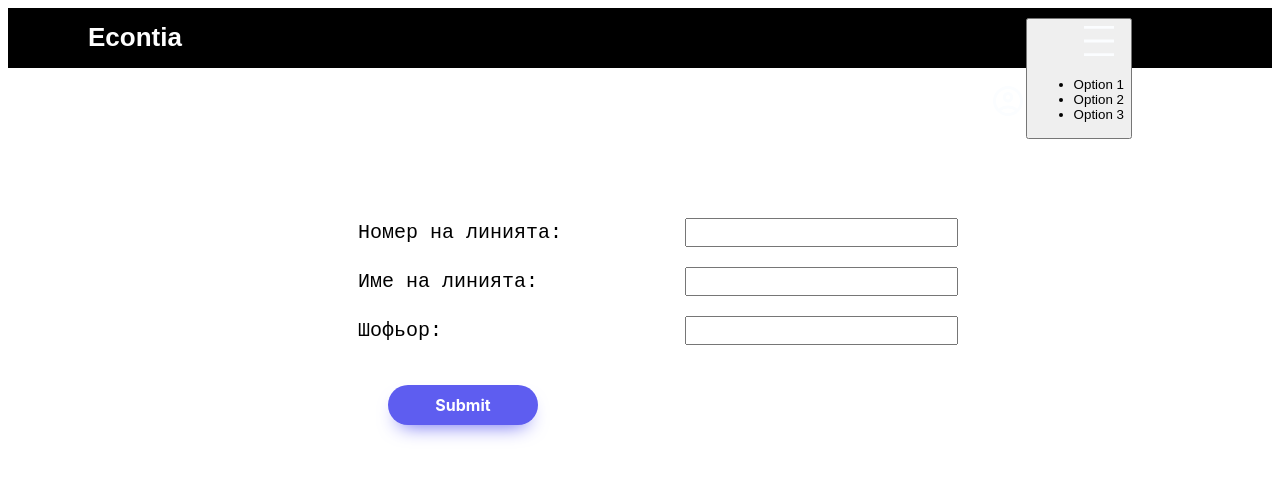
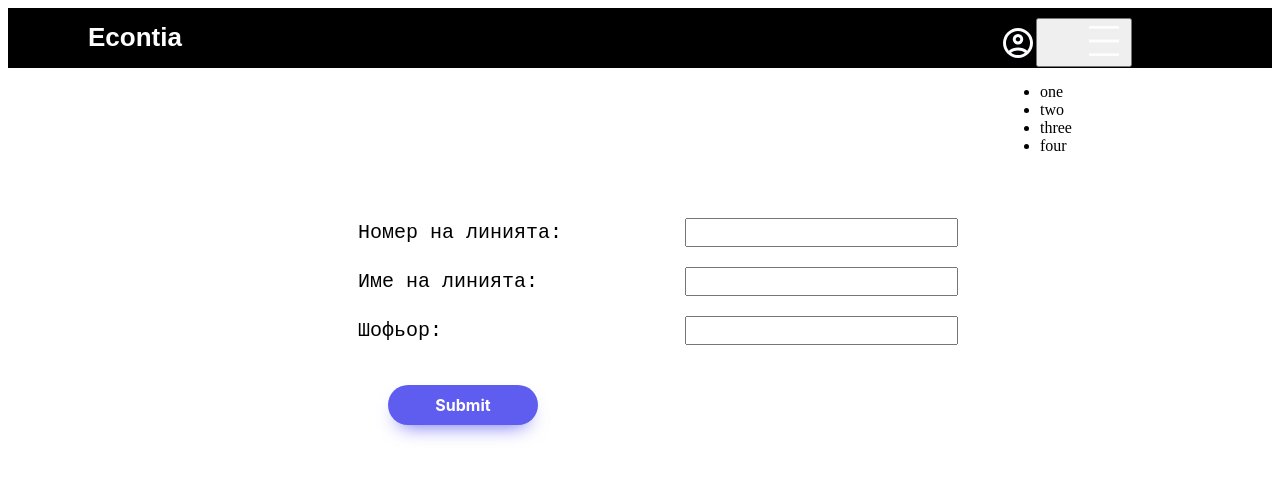
Before and after one commit to NixanV/Econtia-App, a React (Create React App) app in the folder client/: page /nov-tovarene in a window 1280 px wide. Both pictures are taken after a click on the button 1083 px from the left and 42 px from the top of the page. Shown: the top 478 px of the page. Built offline with nearby package versions, Linux system fonts and the light colour scheme.

Commit message:
in to dead end with sidebar

```diff
--- a/client/src/components/Header/Header.js
+++ b/client/src/components/Header/Header.js
@@ -1,12 +1,16 @@
 
 import { Link } from "react-router-dom";
 import style from "./header.module.css"
-import { useState } from "react";
+import {useState } from "react";
+import { SideBar } from "../SideBar/SideBar";
 
 export const Header = () => {
 
     const [isOpen, setIsOpen] = useState(false);
 
+    const sidebarToglle = () => {
+        setIsOpen(!isOpen)
+    }
 
     return(
         <nav className={style["nav-bar"]}>
@@ -24,23 +28,24 @@ export const Header = () => {
                 >
                 <path d="M234-276q51-39 114-61.5T480-360q69 0 132 22.5T726-276q35-41 54.5-93T800-480q0-133-93.5-226.5T480-800q-133 0-226.5 93.5T160-480q0 59 19.5 111t54.5 93Zm246-164q-59 0-99.5-40.5T340-580q0-59 40.5-99.5T480-720q59 0 99.5 40.5T620-580q0 59-40.5 99.5T480-440Zm0 360q-83 0-156-31.5T197-197q-54-54-85.5-127T80-480q0-83 31.5-156T197-763q54-54 127-85.5T480-880q83 0 156 31.5T763-763q54 54 85.5 127T880-480q0 83-31.5 156T763-197q-54 54-127 85.5T480-80Zm0-80q53 0 100-15.5t86-44.5q-39-29-86-44.5T480-280q-53 0-100 15.5T294-220q39 29 86 44.5T480-160Zm0-360q26 0 43-17t17-43q0-26-17-43t-43-17q-26 0-43 17t-17 43q0 26 17 43t43 17Zm0-60Zm0 360Z"/></svg>
 
-                <button onClick={()=> setIsOpen(!isOpen)}>
+                <button onClick={sidebarToglle}>
 
                     <svg className={style["horizontalLines"]} xmlns="http://www.w3.org/2000/svg"
                         viewBox="0 -960 960 960"
 
                         >
                     <path d="M120-120v-66.67h720V-120H120Zm0-326.67v-66.66h720v66.66H120Zm0-326.66V-840h720v66.67H120Z"/></svg>
-                    {
-                        isOpen && (
-                            <ul className={style["dropdown-content"]}>
-                                <li>Option 1</li>
-                                <li>Option 2</li>
-                                <li>Option 3</li>
-                            </ul>
-                        )
-                    }
+
                 </button>
+                {isOpen ?
+                (
+                    <SideBar className={style['sidebar']} />
+                ):
+                    (<div>
+
+                    </div>)
+                }
+
             </div>
         </nav>
     );
--- a/client/src/components/NovTovarene/NovTovarene.jsx
+++ b/client/src/components/NovTovarene/NovTovarene.jsx
@@ -1,4 +1,4 @@
-import { useEffect, useState } from "react";
+import {useState } from "react";
 import style from "./novTovarene.module.css";
 import {Button, Form} from "react-bootstrap";
 import { postNewLoading } from "../../services/loadingService";
@@ -18,26 +18,12 @@ export const NovTovarene = () => {
     let clickingSubmitTimes = 0;
 
 
-    const validateInput = () => {
-        return(
-            data.numberOfLine.trim() !== "" &&
-            data.nameOfLine.trim() !== "" &&
-            data.driver.trim() !== ""
-        )
-    }
-
-
-
-    const [loadedData, setLoadedData] = useState(validateInput());
-
     const changeHandler = (e) => {
         setData( state => ({
             ...state,
             [e.target.name]: e.target.value
             })
         )
-        setLoadedData(validateInput())
-        console.log(validateInput());
 
     }
 
--- a/client/src/components/SideBar/SideBar.js
+++ b/client/src/components/SideBar/SideBar.js
@@ -1,12 +1,15 @@
+import style from "./sidebar.css"
+
 export const SideBar = () => {
     return(
-        <>
-            <ul>
+        <div className={style['sidebaropen']}>
+            <ul className={style['sidebaropen']}>
                 <li>one</li>
                 <li>two</li>
                 <li>three</li>
                 <li>four</li>
+
             </ul>
-        </>
+        </div>
     )
 }
--- /dev/null
+++ b/client/src/components/SideBar/sidebar.css
@@ -0,0 +1,7 @@
+.sidebaropen{
+    background-color: rgb(0, 0, 0);
+    z-index: 1;
+    color: black;
+    width: 300px;
+    height: 650px;
+}
```
Also changed, not shown: client/src/components/Header/header.module.css (+9 -0 lines).
